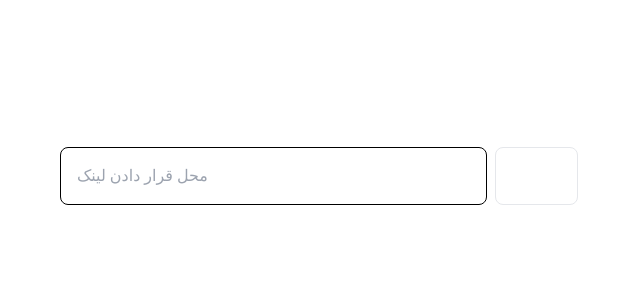
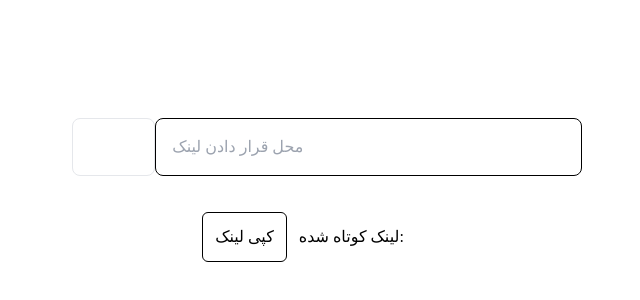
Before and after one commit to homfarnam/kootahkon, a React (Create React App) app: page / in a window 1280 px wide. Shown: the part 234-534 px from the top of the page, without its empty margins (321-961 px from the left). Built offline with nearby package versions, Linux system fonts and the light colour scheme; a web font is replaced by a local one.

Commit message:
Define routes

```diff
--- a/src/App.tsx
+++ b/src/App.tsx
@@ -1,89 +1,15 @@
-import { useRef, useState } from "react";
-import Layout from "./Layout/Layout";
-import axios from "axios";
-import { CopyToClipboard } from "react-copy-to-clipboard";
+import { Route, Switch } from "react-router";
+import About from "./Pages/About";
+import Contact from "./Pages/Contact";
+import Home from "./Pages/Home";
 
 function App() {
-  const [url, setUrl] = useState<string>("");
-  const [shortlink, setShortLink] = useState<string>("");
-  const [Copied, setCopied] = useState<boolean>(false);
-  const urlRef = useRef<any>();
-
-  const validURL = (str: string) => {
-    var pattern = new RegExp(
-      "^(https?:\\/\\/)?" + // protocol
-        "((([a-z\\d]([a-z\\d-]*[a-z\\d])*)\\.)+[a-z]{2,}|" + // domain name
-        "((\\d{1,3}\\.){3}\\d{1,3}))" + // OR ip (v4) address
-        "(\\:\\d+)?(\\/[-a-z\\d%_.~+]*)*" + // port and path
-        "(\\?[;&a-z\\d%_.~+=-]*)?" + // query string
-        "(\\#[-a-z\\d_]*)?$",
-      "i"
-    ); // fragment locator
-
-    console.log(!!pattern.test(str));
-    return !!pattern.test(str);
-  };
-
-  const handleChange = (
-    e: React.InputHTMLAttributes<HTMLInputElement> | any
-  ) => {
-    e.preventDefault();
-    setUrl(e.target.value);
-  };
-
-  const handleSubmit = (e: any) => {
-    e.preventDefault();
-    if (validURL(url) === true) {
-      axios.post(`https://kthkn.ir`, { url }).then((res) => {
-        setShortLink(res.data.shortened_url);
-      });
-    } else {
-      return alert("لینک نیست.");
-    }
-  };
-
   return (
-    <Layout>
-      <div className="w-full m-auto flex flex-col items-center space-y-5 justify-center">
-        <div className="w-full justify-center flex">
-          <form
-            className="space-x-2 flex w-full justify-center"
-            onSubmit={handleSubmit}
-          >
-            <input
-              type="text"
-              className="p-4 text-black border border-black rounded-lg w-4/12"
-              onChange={handleChange}
-              value={url}
-              placeholder="محل قرار دادن لینک"
-            />
-            <button
-              className="border bg-[#1b3987] hover:bg-blue-700 w-[200px] p-3 text-white rounded-lg"
-              type="submit"
-            >
-              کوتاه کن
-            </button>
-          </form>
-        </div>
-
-        <div className="flex flex-col">
-          <CopyToClipboard text={shortlink} onCopy={() => setCopied(true)}>
-            <span>
-              لینک کوتاه شده:
-              <a
-                ref={urlRef}
-                href={`http://${shortlink}`}
-                className="underline"
-                target="blank"
-              >
-                {shortlink}
-              </a>
-            </span>
-          </CopyToClipboard>
-          {Copied ? <span style={{ color: "red" }}>Copied.</span> : null}
-        </div>
-      </div>
-    </Layout>
+    <Switch>
+      <Route path="/" component={Home} exact />
+      <Route path="/about" component={About} />
+      <Route path="/contact-us" component={Contact} />
+    </Switch>
   );
 }
 
```
